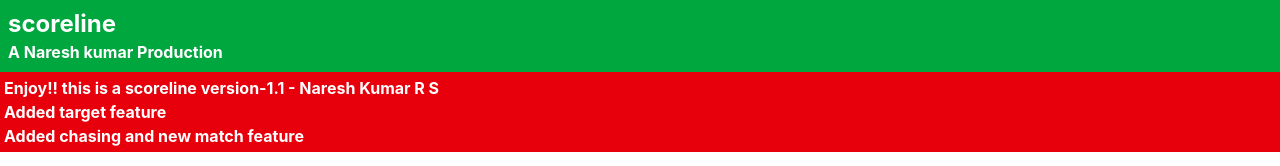
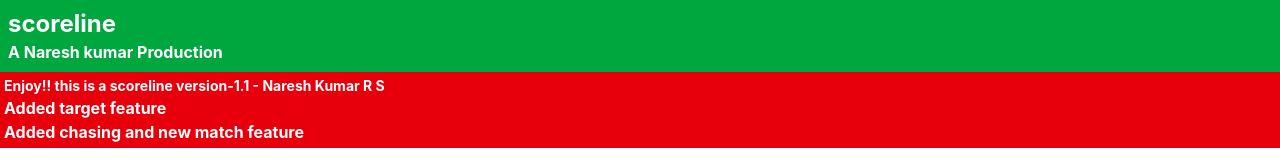
Before and after one commit to Nareshkumar17-hub/scoreline, a React (Vite) app: page / in a window 1280 px wide. Shown: the top 166 px of the page. Built offline with nearby package versions, Linux system fonts and the light colour scheme.

Commit message:
updated inffo 2

```diff
--- a/src/components/info.jsx
+++ b/src/components/info.jsx
@@ -6,7 +6,7 @@ function Info() {
      <>
        <div className="bg-red-600 text-white font-bold p-1">
 
-          <p className="text-justify"> Enjoy!! this is a scoreline version-1.1 - Naresh Kumar R S</p>
+          <p className="text-justify text-sm"> Enjoy!! this is a scoreline version-1.1 - Naresh Kumar R S</p>
 
           <ul>
             <li>Added target feature</li>
```
